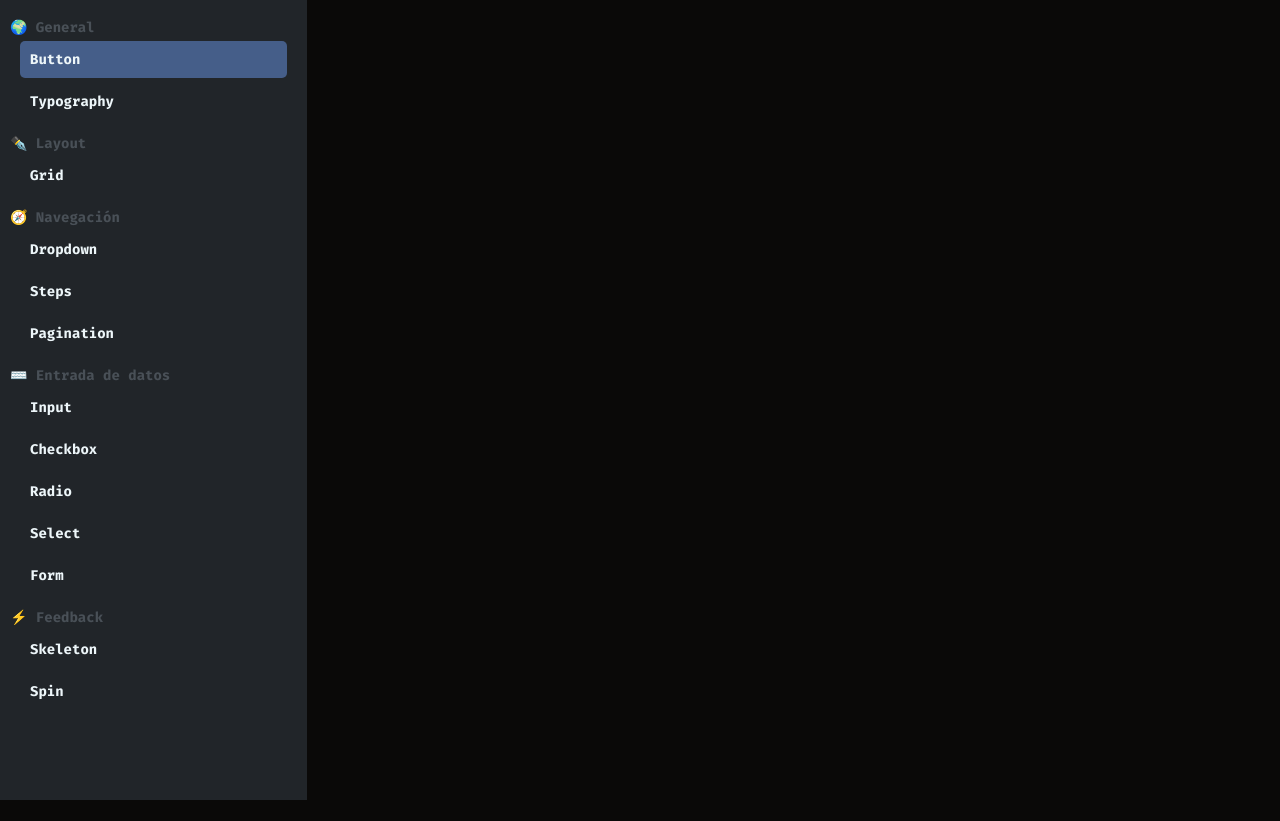
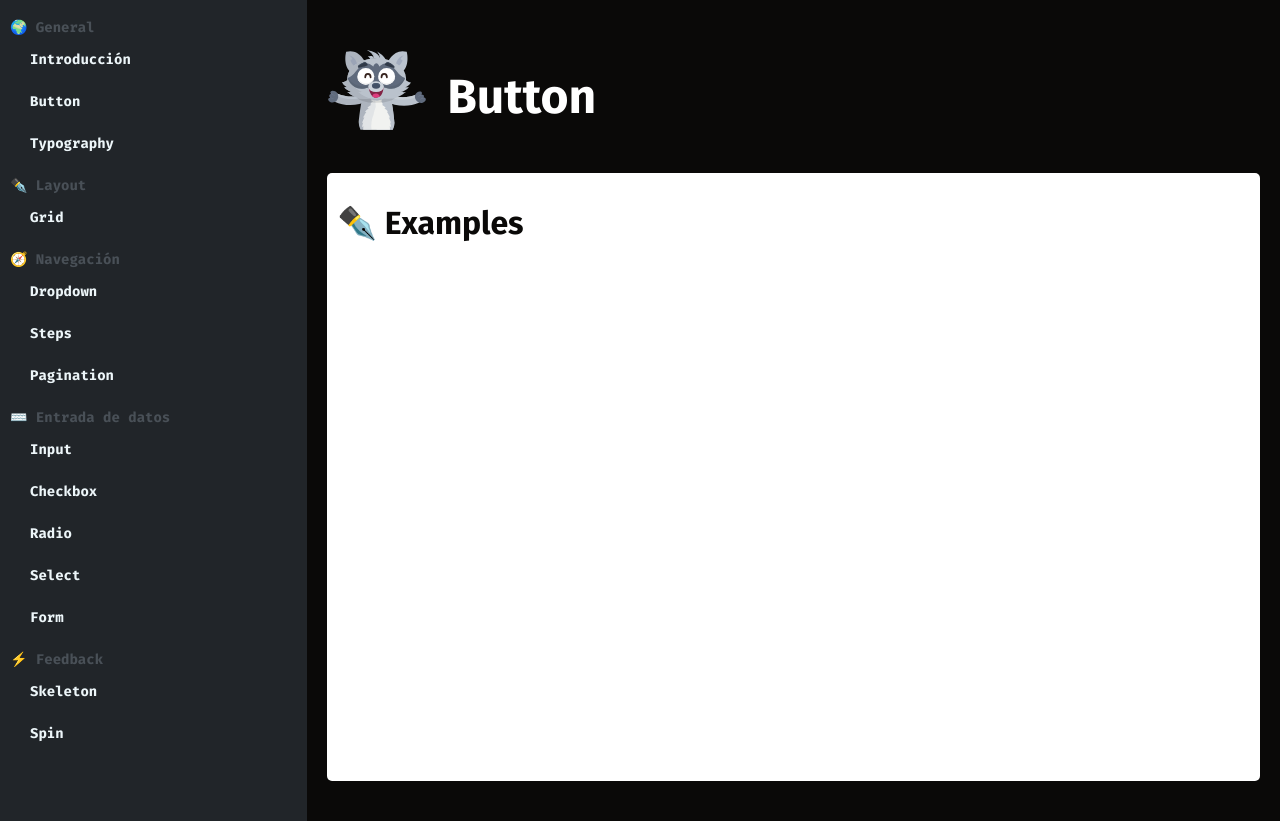
Before and after one commit to nappalm/custom-design-system, a React app: page /button in a window 1280 px wide. Before the commit the page ends 800 px from the top, so only its background shows below. Built offline with nearby package versions, Linux system fonts and the light colour scheme.

Commit message:
Create Header and Button preview

```diff
--- a/src/base.css
+++ b/src/base.css
@@ -10,3 +10,7 @@ body {
   font-size: 16px;
   overflow: hidden;
 }
+
+.preview-content {
+  background-color: white !important;
+}
--- a/src/index.tsx
+++ b/src/index.tsx
@@ -4,6 +4,7 @@ import { Location, Router } from '@reach/router';
 import pagePreview from './previews/pagePreview';
 import Home from './previews/home';
 
+import Header from './previews/__header';
 import Layout from './layout';
 import './base.css';
 
@@ -12,27 +13,43 @@ type RenderPreviewProps = {
   preview: string;
 }
 
-const RenderPreview: React.FC<RenderPreviewProps> = ({ preview }) => {
+const styledPreview = {
+  backgroundColor: 'white',
+  borderRadius: 5,
+  padding: 10,
+  height: 'calc(100vh - 12rem)',
+  overflowY: 'scroll',
+  color: '#0a0908'
+}
+const PreviewComponent: React.FC<RenderPreviewProps> = ({ preview }) => {
   let Preview;
 
   try {
     Preview = require(`./previews/${preview}`).default;
-  } catch {
+    console.log(Preview);
+  } catch (error) {
     Preview = () => null;
   }
 
-  return Preview;
+  return <div>
+    <Header name={preview} />
+    <div style={styledPreview}>
+      <h1>
+        ✒️ Examples
+      </h1>
+      <Preview/>
+    </div>
+  </div>;
 }
 
-
-ReactDOM.render(
+const Routing = () => (
 <Location>
   {({ location }:any) => (
     <Layout>
       <Router location={location} style={{ height: '100%' }}>
         <Home path="/" />
       { pagePreview.map((preview) => (
-            <RenderPreview
+          <PreviewComponent
             preview={preview}
             key={preview}
             path={preview}
@@ -43,5 +60,11 @@ ReactDOM.render(
     </Layout>
   )}
 </Location>
+);
+
+ReactDOM.render(
+  <React.StrictMode>
+    <Routing />
+  </React.StrictMode>
   ,document.getElementById('root')
 )
--- a/src/layout/nav/index.css
+++ b/src/layout/nav/index.css
@@ -27,7 +27,11 @@
   margin: 5px 10px;
   border-radius: 5px;
   color: #edf6f9;
-  cursor: pointer;
+}
+
+.section a {
+  color: #edf6f9;
+  text-decoration: none;
 }
 
 .section ol:hover:not(.active) {
--- a/src/layout/nav/index.tsx
+++ b/src/layout/nav/index.tsx
@@ -1,6 +1,7 @@
 import React from 'react';
 
 import styled from './index.css';
+import { Link } from '@reach/router';
 
 const Nav: React.FC<unknown> = () => {
   return (
@@ -8,7 +9,16 @@ const Nav: React.FC<unknown> = () => {
       <ul className={styled.list}>
         <li className={styled.section}>
           🌍 General
-          <ol className={styled.active}>Button</ol>
+          <ol>
+            <Link to="/">
+              Introducción
+            </Link>
+          </ol>
+          <ol>
+            <Link to="/button">
+              Button
+            </Link>
+          </ol>
           <ol>Typography</ol>
         </li>
         <li className={styled.section}>
--- /dev/null
+++ b/src/previews/__header/index.css
@@ -0,0 +1,10 @@
+.header {
+  text-transform: capitalize;
+  color: white;
+  font-weight: bold;
+  margin-bottom: 20px;
+  display: flex;
+  align-items: center;
+  gap: 20px;
+  font-size: 3rem;
+}
--- /dev/null
+++ b/src/previews/__header/index.tsx
@@ -0,0 +1,20 @@
+import React from 'react';
+import styled from './index.css';
+import Abrazo from '../../assets/abrazo.svg';
+
+type HeaderProps = {
+  name?: string;
+}
+
+const Header: React.FC<HeaderProps> = ({ name }) => {
+  return (
+    <div className={styled.header}>
+      <div>
+        <img src={Abrazo} alt="abrazo-icon" height={100} />
+      </div>
+      {name}
+    </div>
+  )
+}
+
+export default Header;
--- /dev/null
+++ b/src/previews/button/index.tsx
@@ -0,0 +1,13 @@
+import React from 'react';
+const Home: React.FC<any> = () => {
+  return (
+    <div>
+      Lorem ipsum dolor sit amet, consectetur adipisicing elit.
+      Ipsa consequuntur exercitationem rem modi ut eligendi repellat
+      voluptates adipisci fuga sed? Cupiditate eveniet dolores,
+      molestiae molestias quos fugiat doloremque officia rerum!
+    </div>
+  )
+}
+
+export default Home;
--- a/src/previews/home/index.tsx
+++ b/src/previews/home/index.tsx
@@ -2,7 +2,7 @@ import React from 'react';
 import Caldera from '../../assets/caldera.svg';
 import styled from './index.css';
 
-const Home: React.FC<unknown> = () => {
+const Home: React.FC<any> = () => {
   return (
     <div className={styled.base}>
       <img
--- a/webpack.config.js
+++ b/webpack.config.js
@@ -5,6 +5,9 @@ module.exports = {
   entry: path.resolve(__dirname, './src/index.tsx'),
   resolve: {
     extensions: ['.tsx', '.ts', '.js', '.css'],
+  },
+  devServer: {
+    historyApiFallback: true
   },
   module: {
     rules: [
```
Also changed, not shown: src/assets/abrazo.svg (added). Lines whose indentation alone changed are shown as unchanged.
